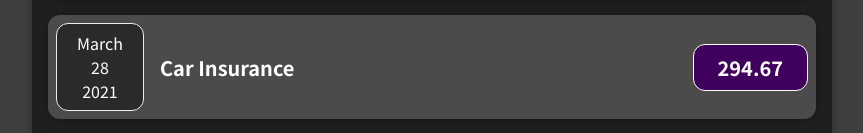
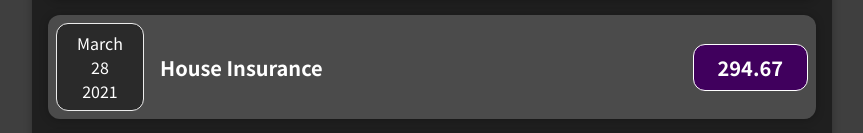
Before and after one commit to teejay327/expense-tracker, a React (Create React App) app: page / in a window 1280 px wide. Shown: the part 527-660 px from the top of the page, without its empty margins (208-1071 px from the left). Built offline with nearby package versions, Linux system fonts and the light colour scheme.

Commit message:
More expenses

```diff
--- a/src/App.js
+++ b/src/App.js
@@ -15,7 +15,7 @@ const DUMMY_EXPENSES = [
     date: new Date(2021, 2, 12) },
   {
     id: 'e3',
-    title: 'Car Insurance',
+    title: 'House Insurance',
     amount: 294.67,
     date: new Date(2021, 2, 28),
   },
```
